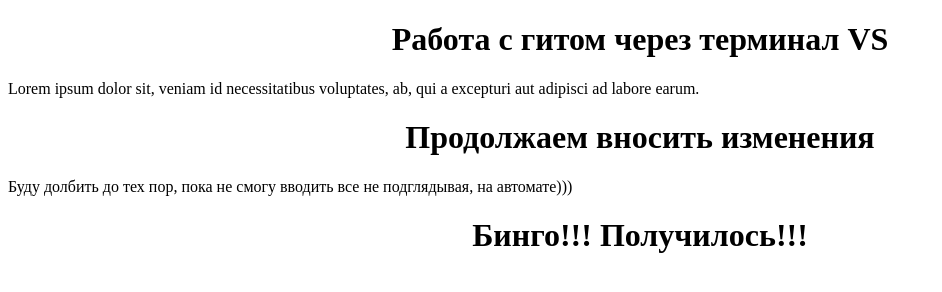
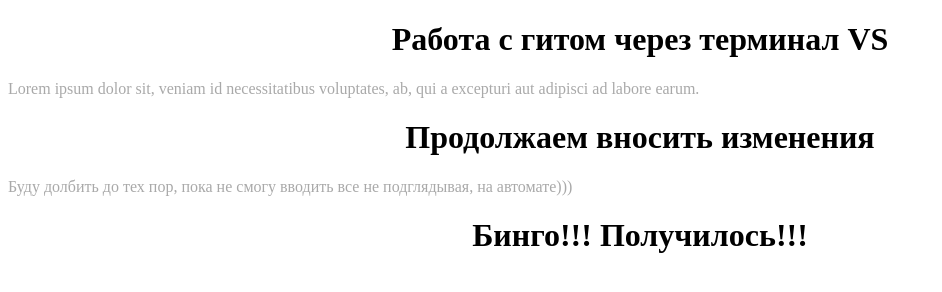
Before and after one commit to Aleks1204/git-VS, a plain HTML site: page index.html in a window 1280 px wide. Shown: the whole page, without its empty margins (0-942 px from the left). Drawn offline with Linux system fonts and the light colour scheme.

Commit message:
p color-

```diff
--- a/index.html
+++ b/index.html
@@ -9,6 +9,10 @@
     <style>
         h1 {
             text-align: center;
+        }
+
+        p {
+            color: darkgray;
         }
     </style>
 </head>
```
